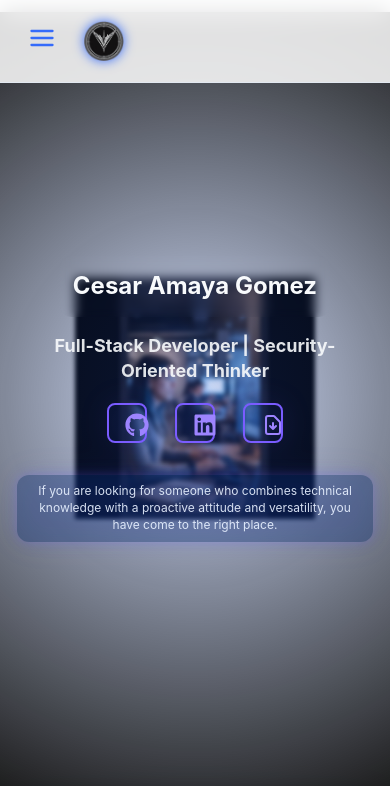
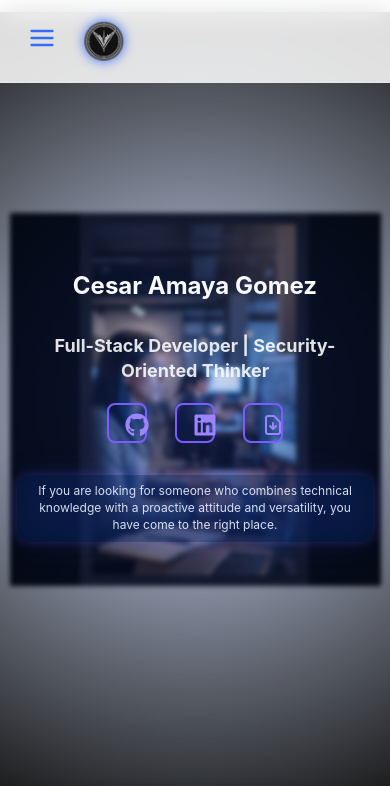
Before and after one commit to XxELIngexX/Nox, a React (Create React App) app: page / in a window 390 px wide. Shown: the top 786 px of the page. Built offline with nearby package versions, Linux system fonts and the light colour scheme.

Commit message:
no message

```diff
--- a/src/App.css
+++ b/src/App.css
@@ -72,7 +72,6 @@ h1 {
   padding: 0.9rem 1rem;
   border-radius: 0.75rem;
 
-  backdrop-filter: blur(0.31rem);
 }
 
 h3 {
--- a/src/styles/hero.css
+++ b/src/styles/hero.css
@@ -27,9 +27,10 @@
     position: absolute;
     inset: 0;
 
-    background: url('../assets/photo2.jpeg') center center / cover no-repeat;
+    /* Contain = Imagen completa visible, sin cortar */
+    background: url('../assets/photo2.jpeg') center center / contain no-repeat;
 
-    filter: blur(2px);
+    filter: blur(2.4px);
     z-index: 0;
 }
 
@@ -220,8 +221,12 @@
     .hero {
         min-height: calc(100vh - var(--header-height-mobile));
         padding: var(--spacing-md);
-        background-size: 17rem;
         margin-top: var(--spacing-lg);
+    }
+
+    /* Imagen más grande en móvil */
+    .hero::before {
+        background-size: 85%;
     }
 
     .hero_content {
@@ -266,8 +271,9 @@
         margin-top: var(--spacing-md);
     }
 
+    /* Imagen aún más grande en móvil pequeño */
     .hero::before {
-        background-size: 15rem;
+        background-size: 90%;
     }
 
     .hero_name {
@@ -301,6 +307,11 @@
     .hero {
         padding: var(--spacing-xs);
         margin-top: var(--spacing-sm);
+    }
+
+    /* Imagen al 95% en móviles muy pequeños */
+    .hero::before {
+        background-size: 95%;
     }
 
     .hero_content {
```
